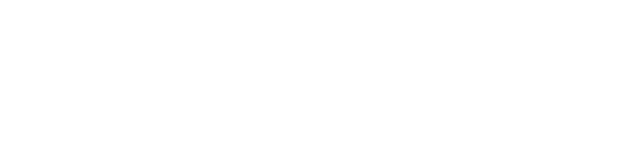
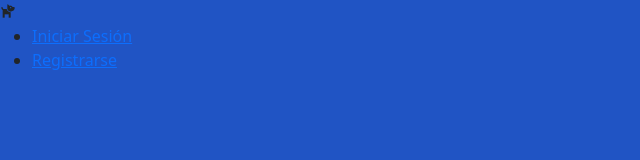
Before and after one commit to ErcegovichEzequiel/BlogAutos, a plain HTML site: page index.html in a window 1280 px wide. Shown: the whole page, without its empty margins (0-640 px from the left). Drawn offline with nearby package versions, Linux system fonts and the light colour scheme.

Commit message:
nav ini sesion y restro

```diff
--- a/index.html
+++ b/index.html
@@ -2,10 +2,44 @@
 <html lang="en">
 <head>
     <meta charset="UTF-8">
-    <meta name="viewport" content="width=device-width, initial-scale=1.0">
-    <title>Document</title>
+<meta name="description" content="">
+<!-- Palabras claves separadas por una coma -->
+<meta name="keywords" content="">
+<meta name="author" content="Ezequiel Ercegovich">
+<meta name="viewport" content="width=device-width, initial-scale=1, maximum-scale=1">
+<!-- Icono -->
+<link rel="shortcut icon" href="Recursos/icono.png">
+<i class='bx bxs-dog'></i>
+<!-- Links de CSS -->
+<link rel="stylesheet" href="style.css">
+<!-- Link de Bootstrap -->
+<link href="https://cdn.jsdelivr.net/npm/bootstrap@5.3.2/dist/css/bootstrap.min.css" rel="stylesheet" integrity="sha384-T3c6CoIi6uLrA9TneNEoa7RxnatzjcDSCmG1MXxSR1GAsXEV/Dwwykc2MPK8M2HN" crossorigin="anonymous">
+<!-- BoxIcon -->
+<link href='https://unpkg.com/boxicons@2.1.4/css/boxicons.min.css' rel='stylesheet'>
+<title>Politiquero</title>
 </head>
-<body>
+<body class="body">
+    <div class="navinireg">
+        <nav>
+            <ul>
+                <li>
+                    <a href="">Iniciar Sesión</a>
+                </li>
+                <li>
+                    <a href="">Registrarse</a>
+                </li>
+            </ul>
+        </nav>
+    </div>
+
+
+
+
+
+
+
+
+
 
 </body>
 </html>
--- a/style.css
+++ b/style.css
@@ -0,0 +1,3 @@
+.body{
+    background-color: rgb(32, 84, 196);
+}
```
Also changed, not shown: Recursos/icono.png (added).
